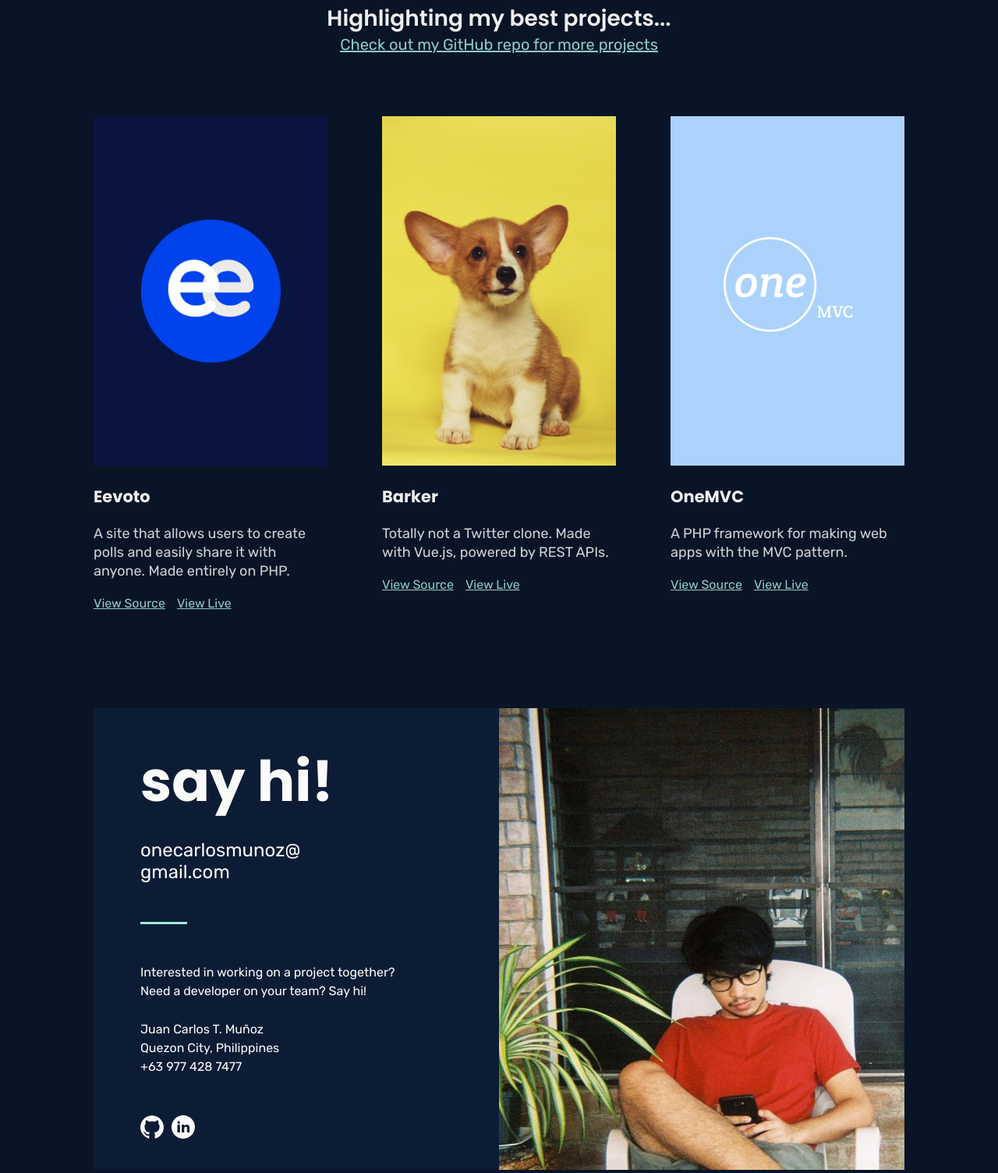
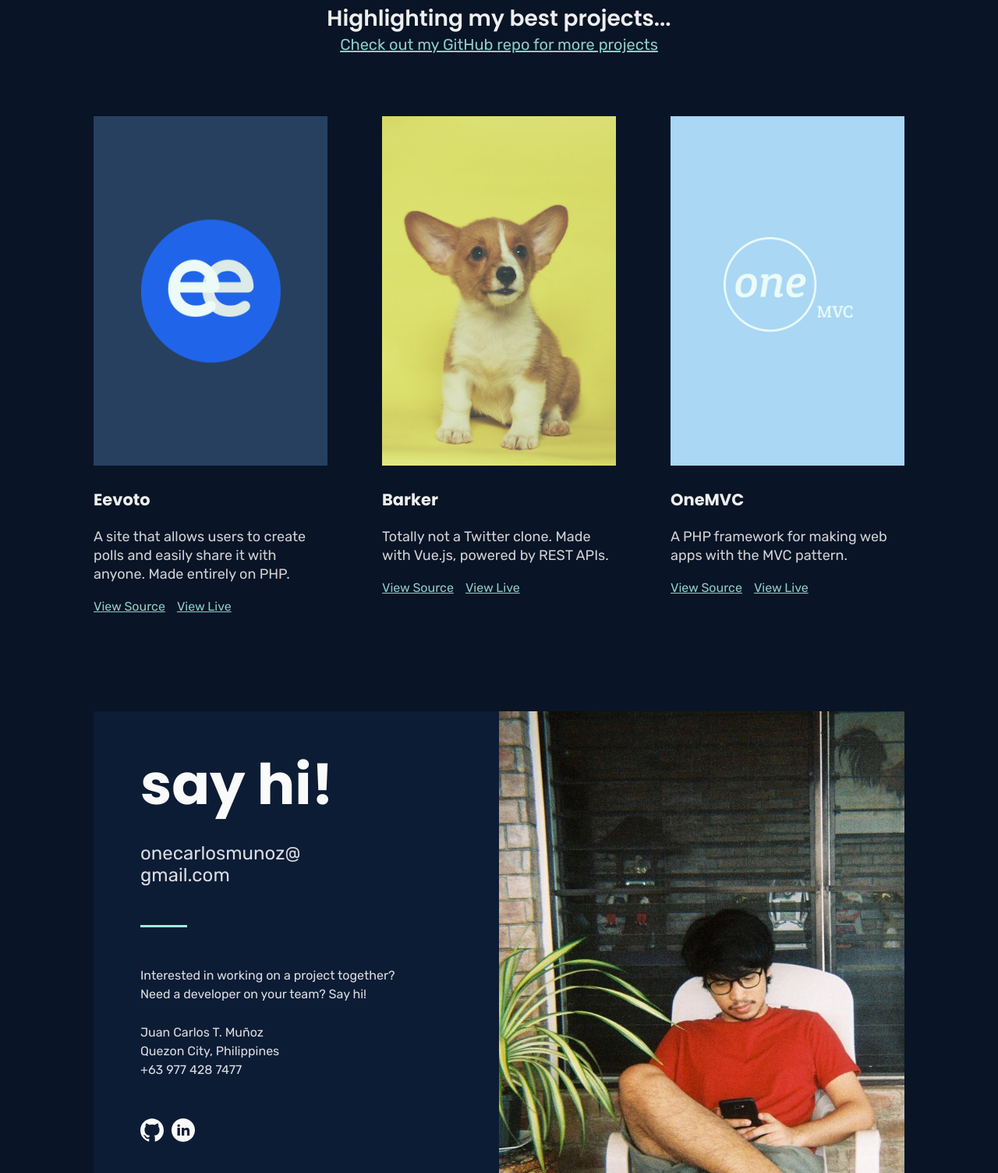
Before and after one commit to onecarlosmunoz/portfolio, a plain HTML site: page index.html in a window 1280 px wide. Shown: the part 1614-3118 px from the top of the page at 78% size. Drawn offline with Linux system fonts and the dark colour scheme.

Commit message:
More dark theme changes

```diff
--- a/index.html
+++ b/index.html
@@ -76,7 +76,9 @@
       <div class="break-subheader">Check out my GitHub repo for more projects</div>
       <div class="projects-grid">
         <div class="project">
-          <img class="project-image" src="img/eevoto.png" alt="">
+          <div class="image__filter">
+            <img class="project-image" src="img/eevoto.png" alt="">
+          </div>
           <div class="project-header">Eevoto</div>
           <div class="project-content">A site that allows users to create polls and easily share it with anyone. Made entirely on PHP.</div>
           <div class="project-links">
@@ -85,7 +87,9 @@
           </div>
         </div>
         <div class="project">
-          <img class="project-image" src="img/barker.png" alt="">
+          <div class="image__filter">
+            <img class="project-image" src="img/barker.png" alt="">
+          </div>
           <div class="project-header">Barker</div>
           <div class="project-content">Totally not a Twitter clone. Made with Vue.js, powered by REST APIs.</div>
           <div class="project-links">
@@ -94,7 +98,9 @@
           </div>
         </div>
         <div class="project">
-          <img class="project-image" src="img/onemvc.png" alt="">
+          <div class="image__filter">
+            <img class="project-image" src="img/onemvc.png" alt="">
+          </div>
           <div class="project-header">OneMVC</div>
           <div class="project-content">A PHP framework for making web apps with the MVC pattern.</div>
           <div class="project-links">
--- a/style/style.css
+++ b/style/style.css
@@ -1157,6 +1157,11 @@ section#footer {
     border-color: #A2E8DD;
   }
 
+  .hero-link:hover {
+    color: #091426;
+    background-color: #A2E8DD;
+  }
+
   .hero-icon {
     filter: invert(0.9);
   }
@@ -1190,7 +1195,8 @@ section#footer {
   }
 
   .about-card_text__download {
-    opacity: 60%;
+    color: #A2E8DD;
+    opacity: 87%;
   }
 
   .about-skills_header {
@@ -1207,8 +1213,26 @@ section#footer {
     opacity: 87%;
   }
 
-  .project-header {
-    /* color: #A2E8DD; */
+  .image__filter {
+    display: inline-block;
+    background-color: rgb(162, 232, 221, 0.2);
+    transition: 0.2s ease;
+    font-size: 0;
+  }
+
+  .image__filter:hover {
+    transition: 0.2s ease;
+    background-color: rgb(162, 232, 221, 0);
+  }
+
+  .project-image, .contact-image {
+    position: relative;
+    z-index: -1;
+    opacity: 1;
+  }
+
+  .project-image:hover, .contact-image:hover {
+    position: inherit;
   }
 
   .project-content {
@@ -1217,14 +1241,23 @@ section#footer {
 
   .project-link {
     opacity: 87%;
-    color: #A2E8DD;
+    color: #a2e8dd;
   }
 
   .contact-left {
     background-color: #0C1C35;
   }
 
+  .contact-email {
+    opacity: 87%;
+  }
+
+  .contact-content {
+    opacity: 87%;
+  }
+
   .contact-border {
     border-color: #A2E8DD;
   }
+
 }
```
